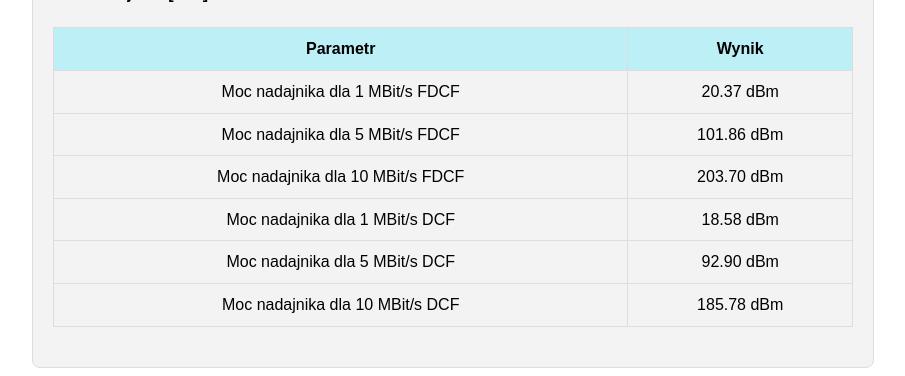
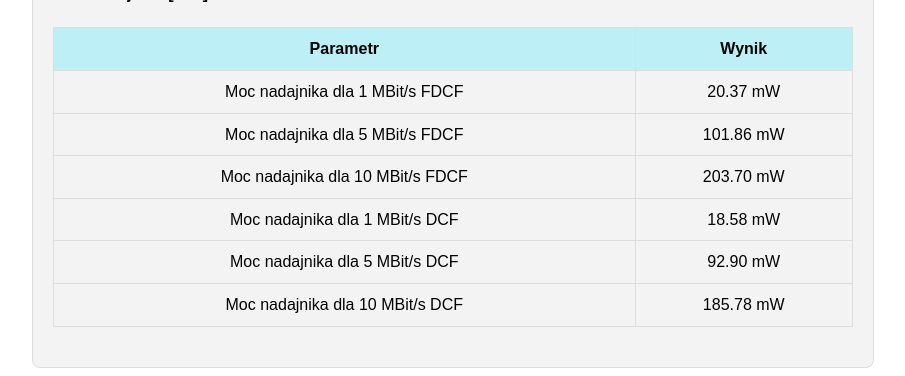
Before and after one commit to frogalo/transmision, a React (Create React App) app: page / in a window 1280 px wide. Shown: the part 3532-3908 px from the top of the page, without its empty margins (187-1092 px from the left). Built offline with nearby package versions, Linux system fonts and the light colour scheme.

Commit message:
fixed dBm to mW error

```diff
--- a/src/App.js
+++ b/src/App.js
@@ -513,27 +513,27 @@ const App = () => {
                     <tbody>
                     <tr>
                         <td>Moc nadajnika dla {inputs.bandwidth} MBit/s FDCF</td>
-                        <td>{HzToMw(powerFDCF1.toFixed(2))} dBm</td>
+                        <td>{HzToMw(powerFDCF1.toFixed(2))} mW</td>
                     </tr>
                     <tr>
                         <td>Moc nadajnika dla {inputs.bandwidth2} MBit/s FDCF</td>
-                        <td>{HzToMw(powerFDCF2.toFixed(2))} dBm</td>
+                        <td>{HzToMw(powerFDCF2.toFixed(2))} mW</td>
                     </tr>
                     <tr>
                         <td>Moc nadajnika dla {inputs.bandwidth3} MBit/s FDCF</td>
-                        <td>{HzToMw(powerFDCF3.toFixed(2))} dBm</td>
+                        <td>{HzToMw(powerFDCF3.toFixed(2))} mW</td>
                     </tr>
                     <tr>
                         <td>Moc nadajnika dla {inputs.bandwidth} MBit/s DCF</td>
-                        <td>{HzToMw(powerDCF1.toFixed(2))} dBm</td>
+                        <td>{HzToMw(powerDCF1.toFixed(2))} mW</td>
                     </tr>
                     <tr>
                         <td>Moc nadajnika dla {inputs.bandwidth2} MBit/s DCF</td>
-                        <td>{HzToMw(powerDCF2.toFixed(2))} dBm</td>
+                        <td>{HzToMw(powerDCF2.toFixed(2))} mW</td>
                     </tr>
                     <tr>
                         <td>Moc nadajnika dla {inputs.bandwidth3} MBit/s DCF</td>
-                        <td>{HzToMw(powerDCF3.toFixed(2))} dBm</td>
+                        <td>{HzToMw(powerDCF3.toFixed(2))} mW</td>
                     </tr>
                     </tbody>
                 </Table>
```
